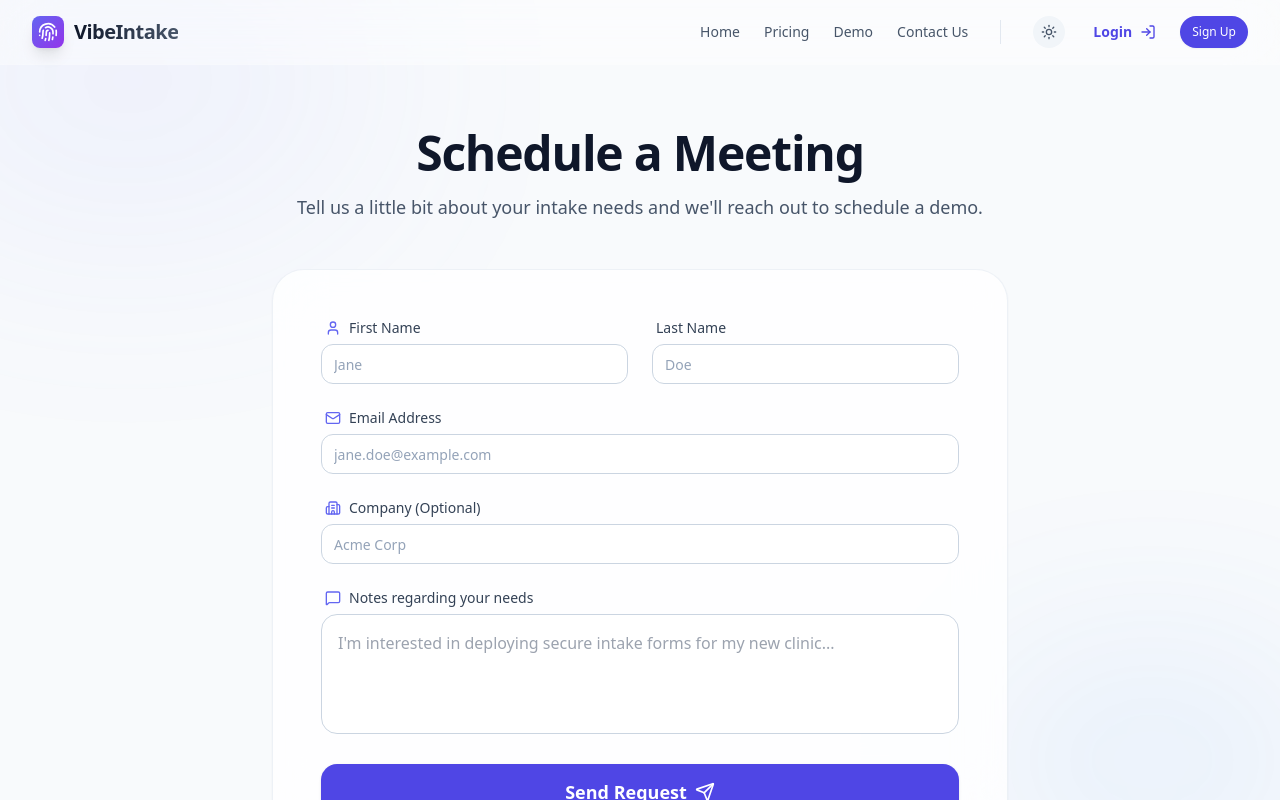
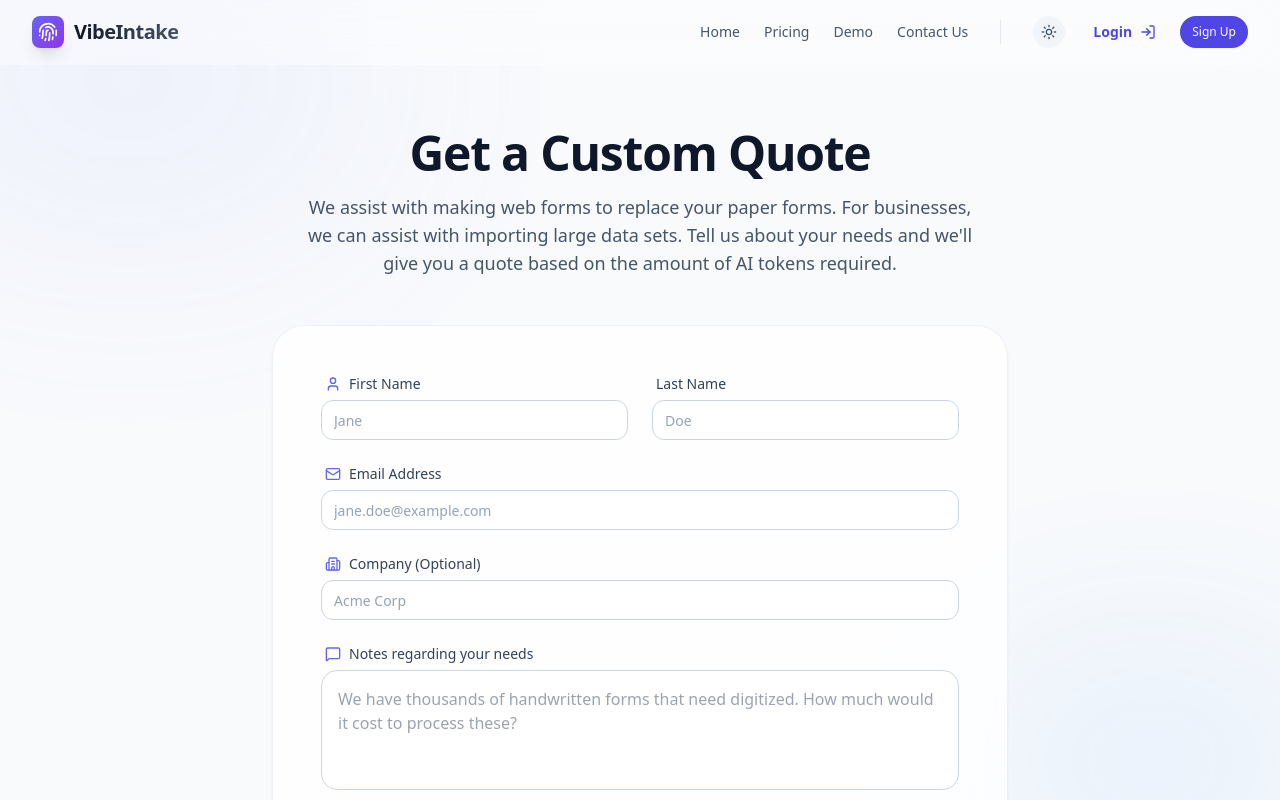
Before and after one commit to theweese/VibeIntake, a Next.js app: page /contact in a window 1280 px wide. Built offline with nearby package versions, Linux system fonts and the light colour scheme.

Commit message:
content: update contact page to focus on volume dataset import quotes

```diff
--- a/app/contact/page.tsx
+++ b/app/contact/page.tsx
@@ -37,8 +37,10 @@ export default function ContactPage() {
     return (
         <div className="max-w-3xl mx-auto py-16 px-4 animate-in fade-in duration-500">
             <div className="text-center mb-12">
-                <h1 className="text-4xl md:text-5xl font-black text-slate-900 dark:text-white tracking-tight mb-4">Schedule a Meeting</h1>
-                <p className="text-lg text-slate-600 dark:text-slate-400">Tell us a little bit about your intake needs and we'll reach out to schedule a demo.</p>
+                <h1 className="text-4xl md:text-5xl font-black text-slate-900 dark:text-white tracking-tight mb-4">Get a Custom Quote</h1>
+                <p className="text-lg text-slate-600 dark:text-slate-400 max-w-2xl mx-auto">
+                    We assist with making web forms to replace your paper forms. For businesses, we can assist with importing large data sets. Tell us about your needs and we'll give you a quote based on the amount of AI tokens required.
+                </p>
             </div>
 
             <Card className="shadow-2xl border-slate-200 dark:border-slate-800 bg-white/80 dark:bg-slate-950/80 backdrop-blur-sm rounded-[2rem] overflow-hidden">
@@ -115,7 +117,7 @@ export default function ContactPage() {
                                         value={formData.notes}
                                         onChange={handleChange}
                                         className="w-full min-h-[120px] rounded-2xl border border-slate-300 dark:border-slate-700 bg-white dark:bg-slate-900 p-4 outline-none focus:ring-2 focus:ring-indigo-500 resize-none"
-                                        placeholder="I'm interested in deploying secure intake forms for my new clinic..."
+                                        placeholder="We have thousands of handwritten forms that need digitized. How much would it cost to process these?"
                                         required
                                     />
                                 </div>
@@ -140,9 +142,9 @@ export default function ContactPage() {
                                     <CheckCircle2 className="w-10 h-10 text-green-600 dark:text-green-400" />
                                 </div>
                                 <div>
-                                    <h3 className="text-2xl font-bold text-slate-900 dark:text-white mb-2">Request Received!</h3>
+                                    <h3 className="text-2xl font-bold text-slate-900 dark:text-white mb-2">Quote Request Received!</h3>
                                     <p className="text-slate-600 dark:text-slate-400 max-w-md mx-auto">
-                                        Thank you, {formData.firstName}. We've received your notes and will reach out to <strong>{formData.email}</strong> shortly to schedule a meeting.
+                                        Thank you, {formData.firstName}. We'll review your dataset volume and email you a custom quote at <strong>{formData.email}</strong> shortly.
                                     </p>
                                 </div>
                                 <Button variant="outline" onClick={() => window.location.href = '/'} className="mt-4">
--- a/app/page.tsx
+++ b/app/page.tsx
@@ -301,9 +301,11 @@ export default function MarketingHome() {
                                 View Pricing Plans
                             </Button>
                         </Link>
-                        <Button variant="outline" size="lg" className="rounded-full px-8 h-12 text-base w-full sm:w-auto border-slate-700 text-slate-300 hover:bg-slate-800 hover:text-white dark:border-slate-700 dark:text-slate-300 dark:hover:bg-slate-800 items-center justify-center">
-                            Contact Sales
-                        </Button>
+                        <Link href="/contact" className="inline-block">
+                            <Button variant="outline" size="lg" className="rounded-full px-8 h-12 text-base w-full sm:w-auto border-slate-700 text-slate-300 hover:bg-slate-800 hover:text-white dark:border-slate-700 dark:text-slate-300 dark:hover:bg-slate-800 items-center justify-center">
+                                Contact Sales
+                            </Button>
+                        </Link>
                     </div>
 
                     <div className="grid grid-cols-2 md:grid-cols-4 gap-8 border-t border-slate-800/60 pt-10 text-sm text-slate-500 text-left">
```
